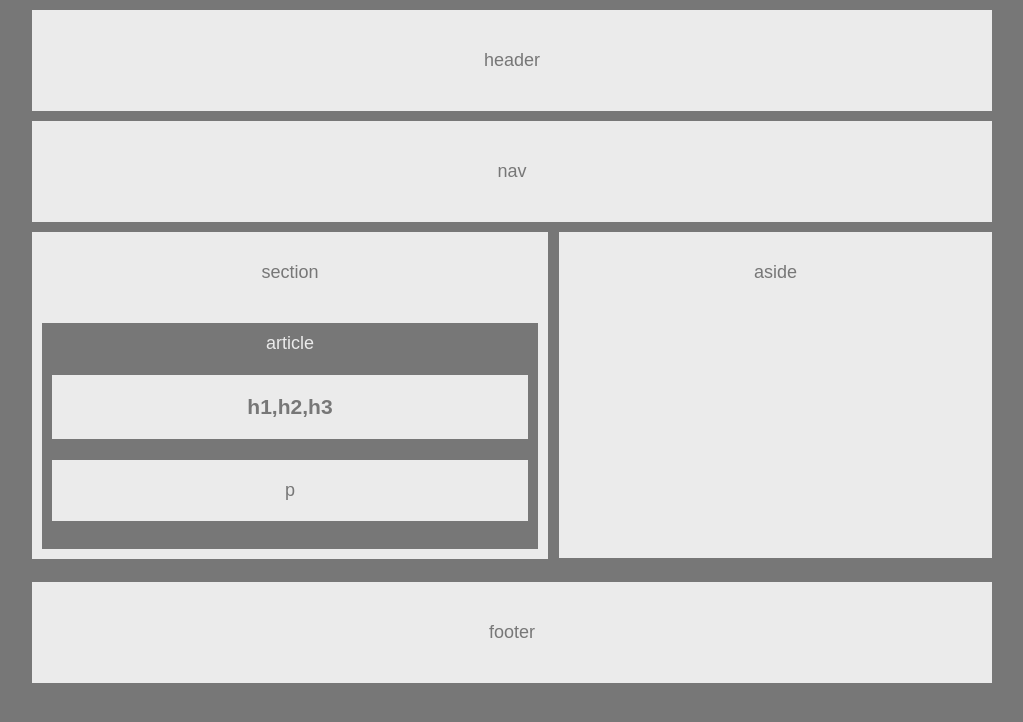
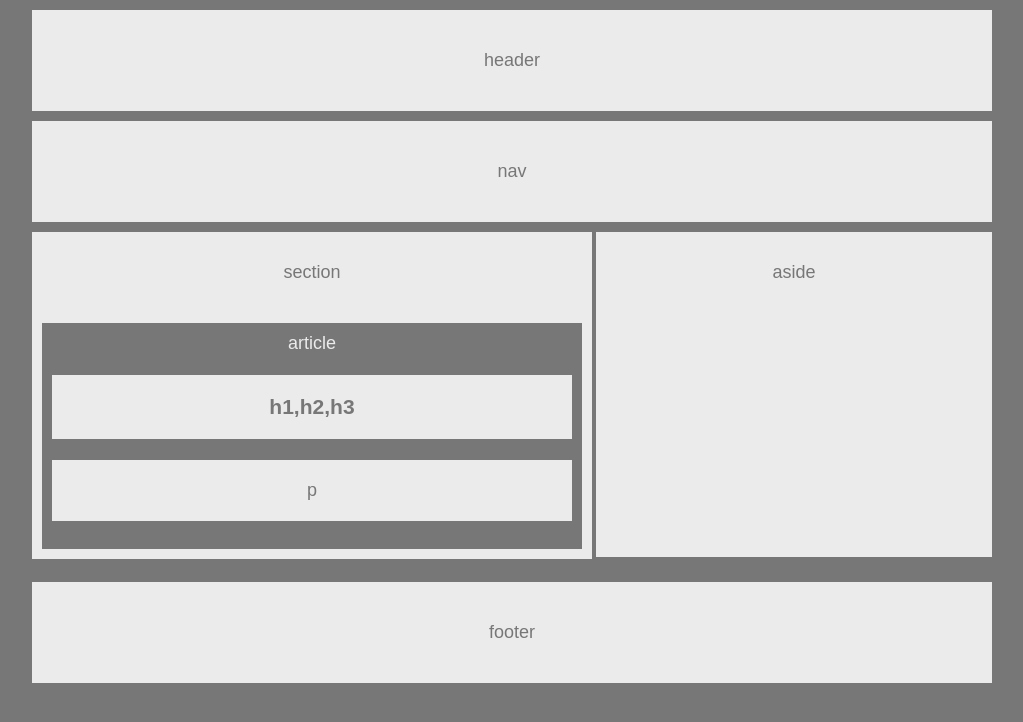
Before and after one commit to iamDio/HW-Wireframe, a plain HTML site: page index.html in a window 1280 px wide. Shown: the whole page, without its empty margins (128-1151 px from the left). Drawn offline with Linux system fonts and the light colour scheme.

Commit message:
HW-Wireframe final version, added relative measurements instead of just px

```diff
--- a/index.html
+++ b/index.html
@@ -1,14 +1,11 @@
 <!DOCTYPE html>
 <html lang="en">
-
 <head>
-    <meta name="viewport" content="width=device-width, initial-scale=1.0">
-    <link href="style.css " rel="stylesheet ">
-    <!-- external CSS declaration -->
+    <link href="./style.css " rel="stylesheet ">
     <meta charset="utf-8 ">
     <title>Easy homework Assignment </title>
 
-    <body class="clear">
+    <body>
         <header> header </header>
         <nav> nav </nav>
         <aside>aside</aside>
--- a/style.css
+++ b/style.css
@@ -1,6 +1,6 @@
 body {
     display: block;
-    overflow: auto;
+    /* overflow: auto; */
     width: 960px;
     background-color: #777;
     font-size: 18px;
@@ -31,17 +31,16 @@ section {
     float: left;
     background-color: #ebebeb;
     padding: 30px 10px 10px 10px;
+    width: 30em/* 496px */;
+    overflow: auto;
+    }
 
-    width: 496px;
-
-    }
 article {
     display: block;
     color: #ebebeb;
     background-color: #777;
     padding: 10px;
     margin-top: 40px;
-
 }
 
 p,
@@ -56,23 +55,17 @@ aside {
     display: inline-block;
     float: right;
     background-color: #ebebeb;
-    height: 296px;
-    width: 433px;
+    height: 16.4em;
+    width: 22em;
     padding-top: 30px;
-   ;
-}
-
-.clear {
-    clear: both;
 }
 
 footer {
+    clear: both;
     display: block;
     background-color: #ebebeb;
     padding: 40px;
     margin-top: 360px;
-    margin-bottom: 10px;
-
 }
 
 
```
